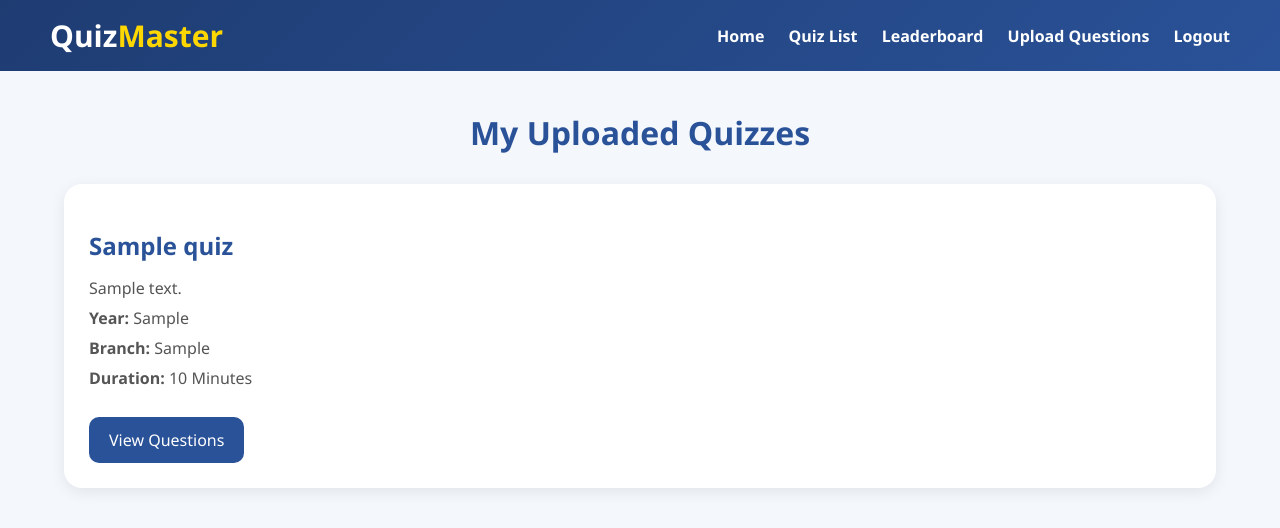
After one commit to Nanditha586/Online-Quiz, a Django app: page /my-quizzes/ in a window 1280 px wide. The commit adds this page. Shown: the top 528 px of the page. Run offline with Django 5.2, Linux system fonts and the light colour scheme; a user stored in the database is signed in; tables that the repository leaves empty hold one stand-in row (values such as "Sample post").

Commit message:
changes uploaded

```diff
--- a/quiz_platform/quizzes/urls.py
+++ b/quiz_platform/quizzes/urls.py
@@ -56,5 +56,26 @@ urlpatterns = [
         views.upload_questions,
         name='upload_questions'
     ),
+    path(
+    'my-quizzes/',
+    views.my_quizzes,
+    name='my_quizzes'
+),
 
+path(
+    'quiz-questions/<int:quiz_id>/',
+    views.quiz_questions,
+    name='quiz_questions'
+),
+   path(
+        'edit-question/<int:question_id>/',
+        views.edit_question,
+        name='edit_question'
+    ),
+
+    path(
+        'delete-question/<int:question_id>/',
+        views.delete_question,
+        name='delete_question'
+    ),
 ]
--- a/quiz_platform/quizzes/views.py
+++ b/quiz_platform/quizzes/views.py
@@ -474,3 +474,113 @@ def upload_questions(request):
         request,
         'upload_questions.html'
     )
+from django.contrib.auth.decorators import login_required
+from django.shortcuts import render
+from .models import Quiz
+
+
+@login_required
+def my_quizzes(request):
+
+    quizzes = Quiz.objects.filter(
+        created_by=request.user
+    ).order_by('-created_at')
+
+    return render(
+        request,
+        'my_quizzes.html',
+        {
+            'quizzes': quizzes
+        }
+    )
+from django.shortcuts import get_object_or_404
+from .models import Quiz, Question
+
+from django.core.paginator import Paginator
+from django.shortcuts import render, get_object_or_404
+@staff_only
+@login_required
+def quiz_questions(request, quiz_id):
+
+    quiz = get_object_or_404(
+        Quiz,
+        id=quiz_id,
+        created_by=request.user
+    )
+
+    questions_list = Question.objects.filter(
+        quiz=quiz
+    ).order_by('id')
+
+    paginator = Paginator(
+        questions_list,
+        10
+    )  # 10 questions per page
+
+    page_number = request.GET.get('page')
+
+    questions = paginator.get_page(
+        page_number
+    )
+
+    return render(
+        request,
+        'quiz_questions.html',
+        {
+            'quiz': quiz,
+            'questions': questions
+        }
+    )
+from django.shortcuts import redirect
+
+@login_required
+def edit_question(request, question_id):
+
+    question = get_object_or_404(
+        Question,
+        id=question_id,
+        quiz__created_by=request.user
+    )
+
+    if request.method == "POST":
+
+        question.question = request.POST['question']
+        question.option1 = request.POST['option1']
+        question.option2 = request.POST['option2']
+        question.option3 = request.POST['option3']
+        question.option4 = request.POST['option4']
+        question.correct_answer = request.POST['correct_answer']
+        question.marks = request.POST['marks']
+        question.negative_marks = request.POST['negative_marks']
+
+        question.save()
+
+        return redirect(
+            'quiz_questions',
+            quiz_id=question.quiz.id
+        )
+
+    return render(
+        request,
+        'edit_question.html',
+        {
+            'question': question
+        }
+    )
+@login_required
+def delete_question(request, question_id):
+
+    question = get_object_or_404(
+        Question,
+        id=question_id,
+        quiz__created_by=request.user
+    )
+
+    quiz_id = question.quiz.id
+
+    question.delete()
+
+    return redirect(
+        'quiz_questions',
+        quiz_id=quiz_id
+    )
--- a/quiz_platform/templates/analytics_dashboard.html
+++ b/quiz_platform/templates/analytics_dashboard.html
@@ -56,7 +56,7 @@
             text-decoration:none;
             color:white;
             font-weight:600;
-            padding:10px 18px;
+
             border-radius:8px;
             transition:0.3s;
         }
@@ -213,6 +213,9 @@
 
             <a href="/quiz-list/">
                 Quiz List
+            </a>
+            <a href="/my-quizzes/">
+                My Quizzes
             </a>
 
             <a href="/leaderboard/">
--- /dev/null
+++ b/quiz_platform/templates/my_quizzes.html
@@ -0,0 +1,200 @@
+{% load static %}
+<!DOCTYPE html>
+<html>
+<head>
+    <title>My Quizzes</title>
+
+    <style>
+
+        body{
+            font-family:'Segoe UI',sans-serif;
+            background:#f4f7fc;
+            margin:0;
+        }
+
+        .navbar{
+            background:linear-gradient(
+                135deg,
+                #1e3c72,
+                #2a5298
+            );
+            padding:15px 50px;
+            display:flex;
+            justify-content:space-between;
+            align-items:center;
+        }
+
+        .logo{
+            color:white;
+            font-size:30px;
+            font-weight:bold;
+        }
+
+        .logo span{
+            color:#ffd700;
+        }
+
+        .nav-links a{
+            color:white;
+            font-weight:600;
+            text-decoration:none;
+            margin-left:20px;
+        }
+
+        .container{
+            width:90%;
+            margin:40px auto;
+        }
+
+        .title{
+            text-align:center;
+            color:#2a5298;
+            margin-bottom:30px;
+        }
+
+        .quiz-grid{
+            display:grid;
+            grid-template-columns:
+                repeat(
+                    auto-fit,
+                    minmax(320px,1fr)
+                );
+            gap:25px;
+        }
+
+        .quiz-card{
+            background:white;
+            padding:25px;
+            border-radius:18px;
+            box-shadow:
+                0 4px 15px
+                rgba(0,0,0,0.08);
+        }
+
+        .quiz-card h2{
+            color:#2a5298;
+            margin-bottom:15px;
+        }
+
+        .quiz-info{
+            margin:8px 0;
+            color:#555;
+        }
+
+        .view-btn{
+            display:inline-block;
+            margin-top:20px;
+            background:#2a5298;
+            color:white;
+            text-decoration:none;
+            padding:12px 20px;
+            border-radius:10px;
+        }
+
+        .empty{
+            text-align:center;
+            background:white;
+            padding:40px;
+            border-radius:15px;
+        }
+
+    </style>
+
+</head>
+<body>
+
+<div class="navbar">
+
+    <div class="logo">
+        Quiz<span>Master</span>
+    </div>
+
+    <div class="nav-links">
+
+        <a href="/analytics/">
+            Home
+        </a>
+        <a href="/quiz-list/">
+                Quiz List
+            </a>
+
+            <a href="/leaderboard/">
+                Leaderboard
+            </a>
+        <a href="/upload-questions/">
+            Upload Questions
+        </a>
+        <a href="/logout/">
+            Logout
+        </a>
+
+    </div>
+
+</div>
+
+<div class="container">
+
+    <h1 class="title">
+        My Uploaded Quizzes
+    </h1>
+
+    {% if quizzes %}
+
+    <div class="quiz-grid">
+
+        {% for quiz in quizzes %}
+
+        <div class="quiz-card">
+
+            <h2>
+                {{ quiz.title }}
+            </h2>
+
+            <p class="quiz-info">
+                {{ quiz.description }}
+            </p>
+
+            <p class="quiz-info">
+                <strong>Year:</strong>
+                {{ quiz.year }}
+            </p>
+
+            <p class="quiz-info">
+                <strong>Branch:</strong>
+                {{ quiz.branch }}
+            </p>
+
+            <p class="quiz-info">
+                <strong>Duration:</strong>
+                {{ quiz.duration }} Minutes
+            </p>
+
+            <a
+                href="{% url 'quiz_questions' quiz.id %}"
+                class="view-btn"
+            >
+                View Questions
+            </a>
+
+        </div>
+
+        {% endfor %}
+
+    </div>
+
+    {% else %}
+
+    <div class="empty">
+
+        <h2>
+            No quizzes uploaded yet.
+        </h2>
+
+    </div>
+
+    {% endif %}
+
+</div>
+
+</body>
+</html>
--- a/quiz_platform/templates/upload_questions.html
+++ b/quiz_platform/templates/upload_questions.html
@@ -63,7 +63,7 @@
             text-decoration:none;
             color:white;
             font-weight:600;
-            padding:10px 18px;
+
             border-radius:8px;
             transition:0.3s;
         }
@@ -228,6 +228,9 @@ textarea{
 
             <a href="/analytics/">
                 Home
+            </a>
+            <a href="/my-quizzes/">
+                My Quizzes
             </a>
 
             <a href="/quiz-list/">
--- a/quiz_platform/templates/user_dashboard.html
+++ b/quiz_platform/templates/user_dashboard.html
@@ -59,7 +59,7 @@
         text-decoration:none;
         color:white;
         font-weight:600;
-        padding:10px 18px;
+
         border-radius:8px;
         transition:0.3s ease;
     }
```
Also changed, not shown: quiz_platform/templates/edit_question.html (added, +135 -0 lines), quiz_platform/templates/leaderboard.html (+7 -1 lines), quiz_platform/templates/quiz_list.html (+7 -1 lines), quiz_platform/templates/quiz_questions.html (added, +192 -0 lines).
